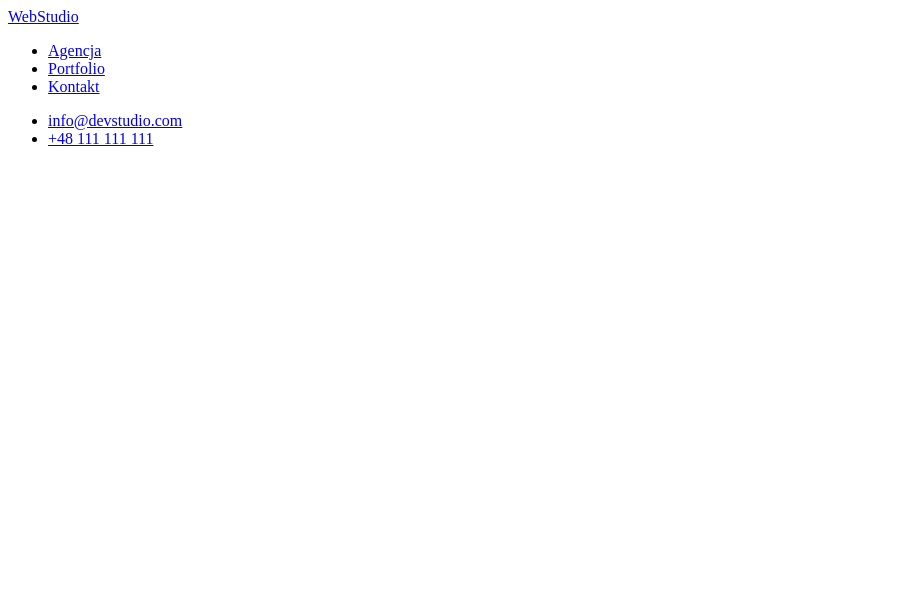
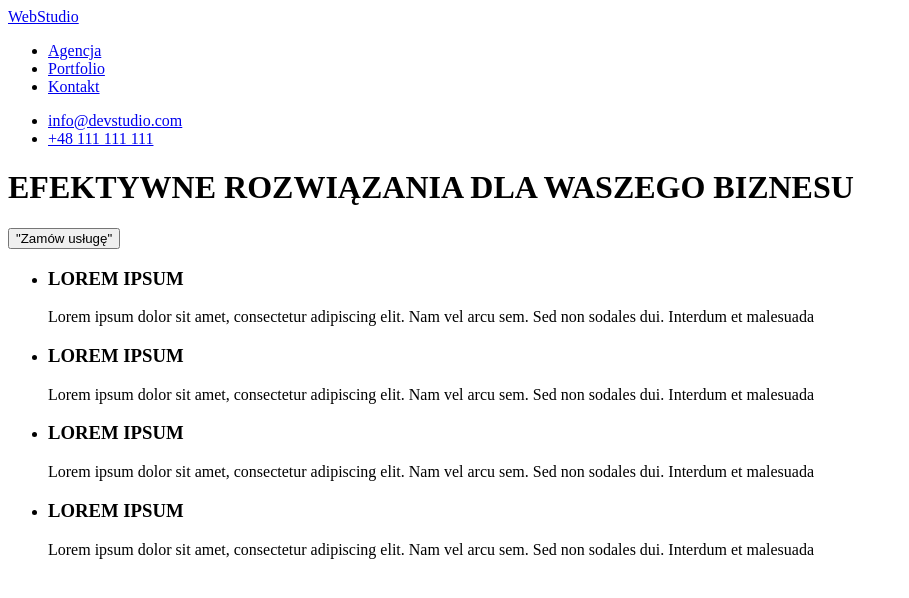
Before and after one commit to SaraMotyka/goit-markup-hw-01, a plain HTML site: page index.html in a window 1280 px wide. Shown: the whole page, without its empty margins (0-909 px from the left). Drawn offline with Linux system fonts and the light colour scheme.

Commit message:
:added main with div and first section

```diff
--- a/index.html
+++ b/index.html
@@ -27,7 +27,40 @@
                 </ul>
             </div>
         </header>
-        <main></main>
+        <main>
+            <div>
+                <h1>EFEKTYWNE ROZWIĄZANIA DLA WASZEGO BIZNESU</h1>
+                <button type="button">"Zamów usługę"</button>
+            </div>
+            <section>
+                <ul>
+                    <li>
+                        <h3>LOREM IPSUM</h3>
+                        Lorem ipsum dolor sit amet, consectetur adipiscing elit.
+                        Nam vel arcu sem. Sed non sodales dui. Interdum et
+                        malesuada
+                    </li>
+                    <li>
+                        <h3>LOREM IPSUM</h3>
+                        Lorem ipsum dolor sit amet, consectetur adipiscing elit.
+                        Nam vel arcu sem. Sed non sodales dui. Interdum et
+                        malesuada
+                    </li>
+                    <li>
+                        <h3>LOREM IPSUM</h3>
+                        Lorem ipsum dolor sit amet, consectetur adipiscing elit.
+                        Nam vel arcu sem. Sed non sodales dui. Interdum et
+                        malesuada
+                    </li>
+                    <li>
+                        <h3>LOREM IPSUM</h3>
+                        Lorem ipsum dolor sit amet, consectetur adipiscing elit.
+                        Nam vel arcu sem. Sed non sodales dui. Interdum et
+                        malesuada
+                    </li>
+                </ul>
+            </section>
+        </main>
         <footer></footer>
     </body>
 </html>
```
